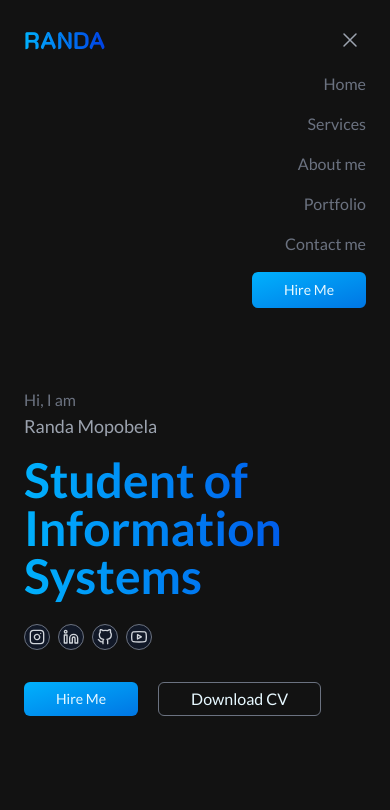
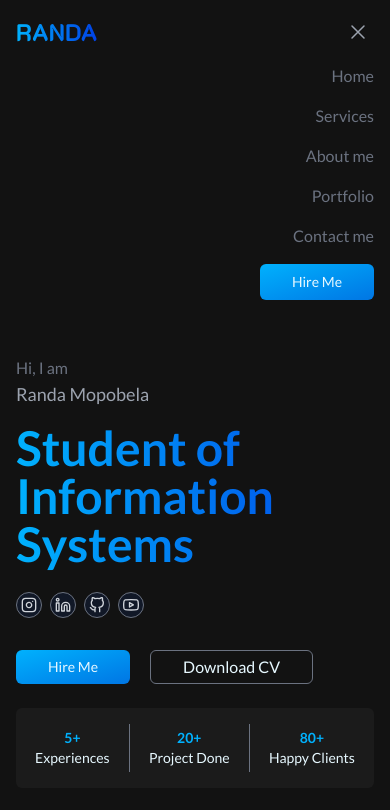
Before and after one commit to randamopobela/web-portfolio-tailwind, a website: page public/index.html in a window 390 px wide. Both pictures are taken after a click on the button "Open main menu". Drawn offline with Linux system fonts and the light colour scheme.

Commit message:
add experience tab dan perbaikan minor

```diff
--- a/public/index.html
+++ b/public/index.html
@@ -8,7 +8,7 @@
 </head>
 <body class="bg-porto-bg">
     <header>
-        <nav class="px-6 py-6">
+        <nav class="px-4 py-4">
             <div class="container mx-auto flex items-center justify-between">
                 <!-- Logo -->
                 <div class="text-gradient font-bold text-2xl font-k2d">
@@ -48,7 +48,7 @@
 
             <!-- Mobile Menu -->
             <div id="mobile-menu" class="hidden md:hidden">
-                <ul class="flex flex-col items-end space-y-4 py-4 text-gray-500 font-lato">
+                <ul role="list" class="flex flex-col items-end space-y-4 py-4 text-gray-500 font-lato">
                     <li><a href="#" class="hover:text-hover">Home</a></li>
                     <li><a href="#" class="hover:text-hover">Services</a></li>
                     <li><a href="#" class="hover:text-hover">About me</a></li>
@@ -62,10 +62,10 @@
         </nav>
     </header>
 
-    <main class="pt-4 px-6 font-lato">
+    <main class="px-4 pt-4 font-lato">
         <!-- HERO -->
-        <section class="py-10">
-            <div class="container flex md:w-2/5">
+        <section class="py-6">
+            <div class="container flex lg:w-2/5">
                 <div class="flex-col">
                     <h2 class="text-gray-500 ">Hi, I am</h2>
 
@@ -77,22 +77,24 @@
                     <div class="py-2">
                         <div class="flex flex-row gap-2">
                             <!-- Icon Instagram -->
-                            <a href="https://www.instagram.com/rann.da" class="flex p-1 border border-solid rounded-full bg-gray-900 border-gray-500 hover:bg-normal-hover">
-                                <svg class="size-4 text-gray-300"  viewBox="0 0 24 24"  fill="none"  stroke="currentColor"  stroke-width="2"  stroke-linecap="round"  stroke-linejoin="round">  <rect x="2" y="2" width="20" height="20" rx="5" ry="5" />  <path d="M16 11.37A4 4 0 1 1 12.63 8 4 4 0 0 1 16 11.37z" />  <line x1="17.5" y1="6.5" x2="17.51" y2="6.5" /></svg>
+                            <a href="https://www.instagram.com/rann.da" class="">
+                                <span class="flex p-1 border border-solid rounded-full bg-gray-900 border-gray-500 hover:bg-normal-hover hover:scale-110">
+                                    <svg class="size-4 text-gray-300"  viewBox="0 0 24 24"  fill="none"  stroke="currentColor"  stroke-width="2"  stroke-linecap="round"  stroke-linejoin="round">  <rect x="2" y="2" width="20" height="20" rx="5" ry="5" />  <path d="M16 11.37A4 4 0 1 1 12.63 8 4 4 0 0 1 16 11.37z" />  <line x1="17.5" y1="6.5" x2="17.51" y2="6.5" /></svg>
+                                </span>
                             </a>
 
                             <!-- Icon LinkedIn -->
-                            <a href="https://id.linkedin.com/in/anugerah-mopobela-92b746240" class="flex p-1 border border-solid rounded-full bg-gray-900 border-gray-500 hover:bg-normal-hover">
+                            <a href="https://id.linkedin.com/in/anugerah-mopobela-92b746240" class="flex p-1 border border-solid rounded-full bg-gray-900 border-gray-500 hover:bg-normal-hover hover:scale-110">
                                 <svg class="size-4 text-gray-300"  viewBox="0 0 24 24"  fill="none"  stroke="currentColor"  stroke-width="2"  stroke-linecap="round"  stroke-linejoin="round">  <path d="M16 8a6 6 0 0 1 6 6v7h-4v-7a2 2 0 0 0-2-2 2 2 0 0 0-2 2v7h-4v-7a6 6 0 0 1 6-6z" />  <rect x="2" y="9" width="4" height="12" />  <circle cx="4" cy="4" r="2" /></svg>
                             </a>
 
                             <!-- Icon Github -->
-                            <a href="https://github.com/randamopobela/" class="flex p-1 border border-solid rounded-full bg-gray-900 border-gray-500 hover:bg-normal-hover">
+                            <a href="https://github.com/randamopobela/" class="flex p-1 border border-solid rounded-full bg-gray-900 border-gray-500 hover:bg-normal-hover hover:scale-110">
                                 <svg class="size-4 text-gray-300"  viewBox="0 0 24 24"  fill="none"  stroke="currentColor"  stroke-width="2"  stroke-linecap="round"  stroke-linejoin="round">  <path d="M9 19c-5 1.5-5-2.5-7-3m14 6v-3.87a3.37 3.37 0 0 0-.94-2.61c3.14-.35 6.44-1.54 6.44-7A5.44 5.44 0 0 0 20 4.77 5.07 5.07 0 0 0 19.91 1S18.73.65 16 2.48a13.38 13.38 0 0 0-7 0C6.27.65 5.09 1 5.09 1A5.07 5.07 0 0 0 5 4.77a5.44 5.44 0 0 0-1.5 3.78c0 5.42 3.3 6.61 6.44 7A3.37 3.37 0 0 0 9 18.13V22" /></svg>
                             </a>
 
                             <!-- Icon Youtube -->
-                            <a href="https://www.youtube.com/@randamopobela5789" class="flex p-1 border border-solid rounded-full bg-gray-900 border-gray-500 hover:bg-normal-hover">
+                            <a href="https://www.youtube.com/@randamopobela5789" class="flex p-1 border border-solid rounded-full bg-gray-900 border-gray-500 hover:bg-normal-hover hover:scale-110">
                                 <svg class="size-4 text-gray-300"  viewBox="0 0 24 24"  fill="none"  stroke="currentColor"  stroke-width="2"  stroke-linecap="round"  stroke-linejoin="round">  <path d="M22.54 6.42a2.78 2.78 0 0 0-1.94-2C18.88 4 12 4 12 4s-6.88 0-8.6.46a2.78 2.78 0 0 0-1.94 2A29 29 0 0 0 1 11.75a29 29 0 0 0 .46 5.33A2.78 2.78 0 0 0 3.4 19c1.72.46 8.6.46 8.6.46s6.88 0 8.6-.46a2.78 2.78 0 0 0 1.94-2 29 29 0 0 0 .46-5.25 29 29 0 0 0-.46-5.33z" />  <polygon points="9.75 15.02 15.5 11.75 9.75 8.48 9.75 15.02" /></svg>
                             </a>
                         </div>
@@ -104,6 +106,24 @@
                             <button class="bg-gradient-to-br from-normal to-normal-hover text-light text-sm px-8 py-1 rounded-md hover:scale-105">Hire Me</button>
 
                             <button class="text-gray-500 px-8 py-1 rounded-md border border-solid border-gray-500 hover:bg-gradient-to-br from-normal to-normal-hover text-light hover:scale-105">Download CV</button>
+                        </div>
+                    </div>
+
+                    <!-- Experience Tab -->
+                    <div class="py-4 flex place-content-evenly justify-center items-center max-w-md bg-porto-darker rounded-md">
+                        <div class="px-4 py-1 text-center flex-auto">
+                            <h3 class="text-normal font-semibold text-sm">5+</h3>
+                            <p class="text-light text-sm">Experiences</p>
+                        </div>
+
+                        <div class="px-4 py-1 text-center flex-auto border-x border-gray-500">
+                            <h3 class="text-normal font-semibold text-sm">20+</h3>
+                            <p class="text-light text-sm">Project Done</p>
+                        </div>
+
+                        <div class="px-4 py-1 text-center flex-auto">
+                            <h3 class="text-normal font-semibold text-sm">80+</h3>
+                            <p class="text-light text-sm">Happy Clients</p>
                         </div>
                     </div>
                 </div>
--- a/tailwind.config.js
+++ b/tailwind.config.js
@@ -14,6 +14,7 @@ theme: {
 
         colors: {
             'porto-bg': '#121212',
+            'porto-darker': '#1B1B1B',
             'light': '#E7F8FF',
             'light-hover': '#D8F3FF',
             'light-active': '#AFE7FF',
```
Also changed, not shown: public/output.css. Lines whose indentation alone changed are shown as unchanged.
